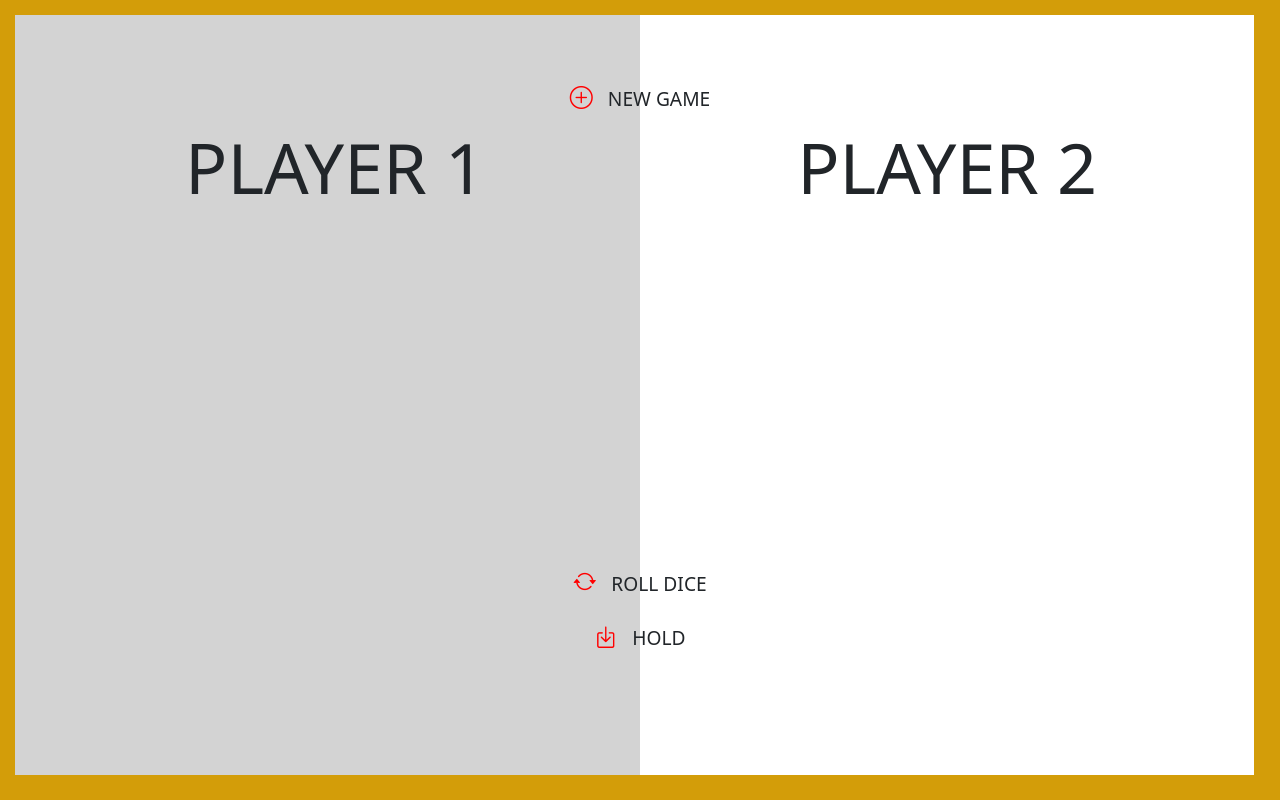
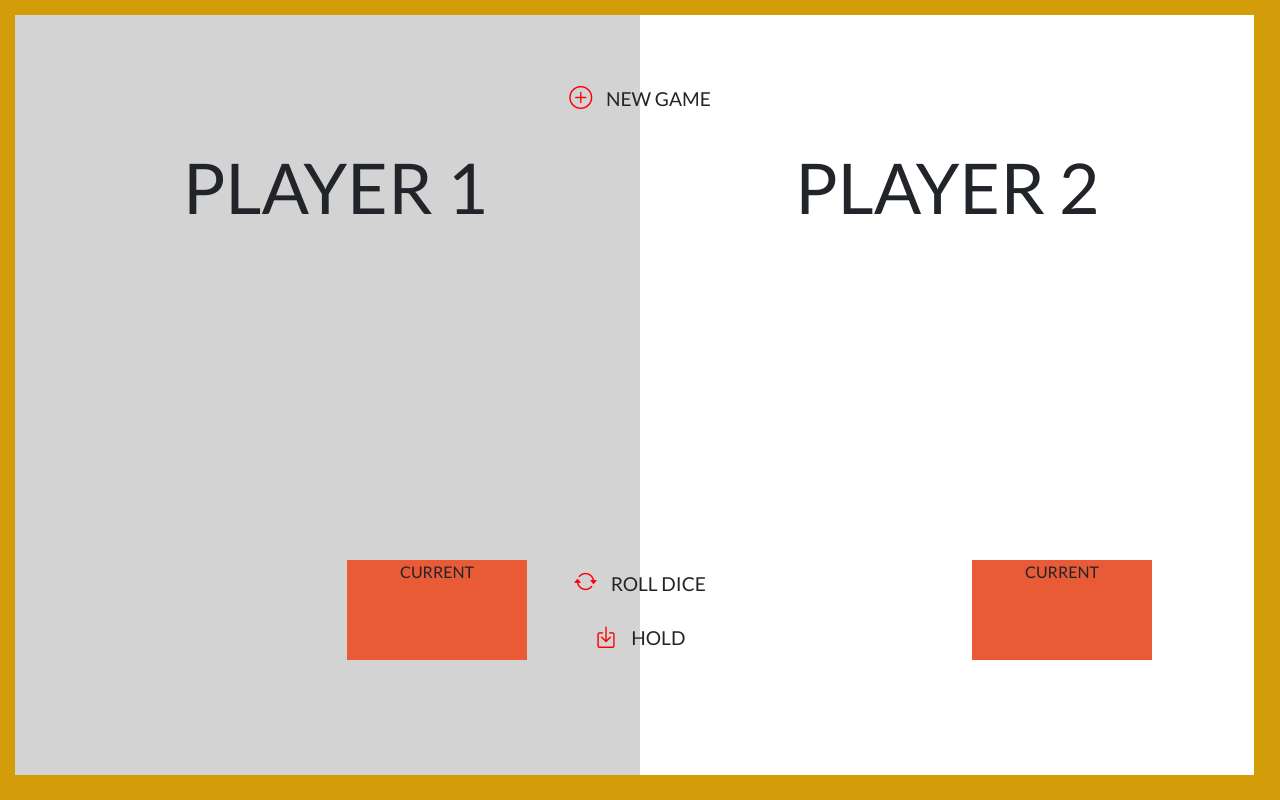
Before and after one commit to waterenming/Reach_100_minigame, a PHP site: page / in a window 1280 px wide. Run offline with PHP 8.4, Linux system fonts and the light colour scheme.

Commit message:
add current score board and import font

```diff
--- a/index.html
+++ b/index.html
@@ -15,6 +15,7 @@
         <div class="row text-center">
           <div class="col rectleft">
             <p class="player">PLAYER 1</p>
+            <div class="currentbox">CURRENT</div>
           </div>
           <div class="newgame">
             <i class="bi bi-plus-circle iconcolor"></i> NEW GAME
@@ -27,6 +28,7 @@
           </div>
           <div class="col rectright">
             <p class="player">PLAYER 2</p>
+            <div class="currentbox">CURRENT</div>
           </div>
         </div>
       </div>
--- a/style.css
+++ b/style.css
@@ -1,5 +1,8 @@
+@import url('https://fonts.googleapis.com/css2?family=Lato&display=swap');
+
 body {
     background-color: rgb(211, 157, 9);
+    font-family: 'Lato', sans-serif;
 }
 
 
@@ -56,6 +59,14 @@ body {
 }
 
 .player {
-  margin-top: 100px;
+  margin-top: 120px;
   font-size: 70px;
 }
+
+.currentbox {
+  height: 100px;
+  width: 180px;
+  background-color: rgb(233, 90, 55);
+  margin-top: 320px;
+  margin-left: 320px;
+}
```
